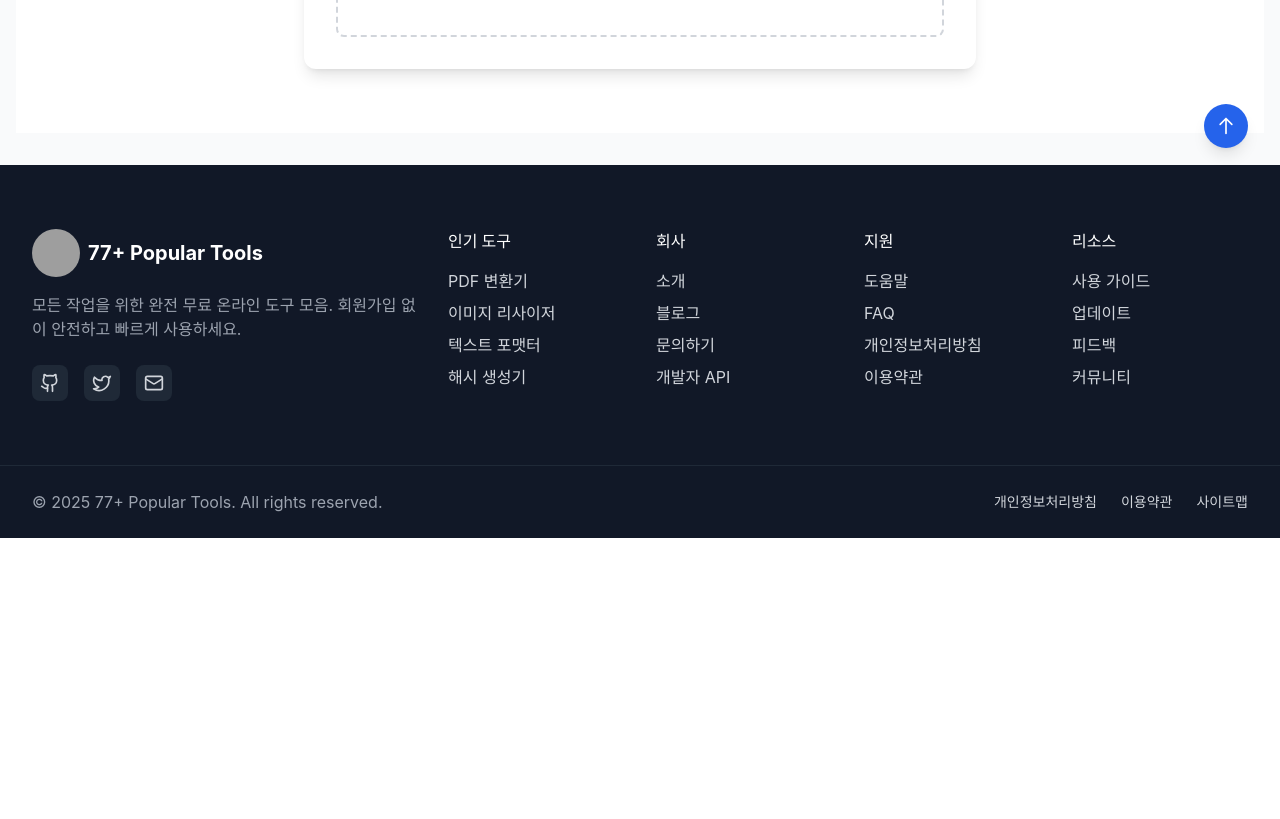
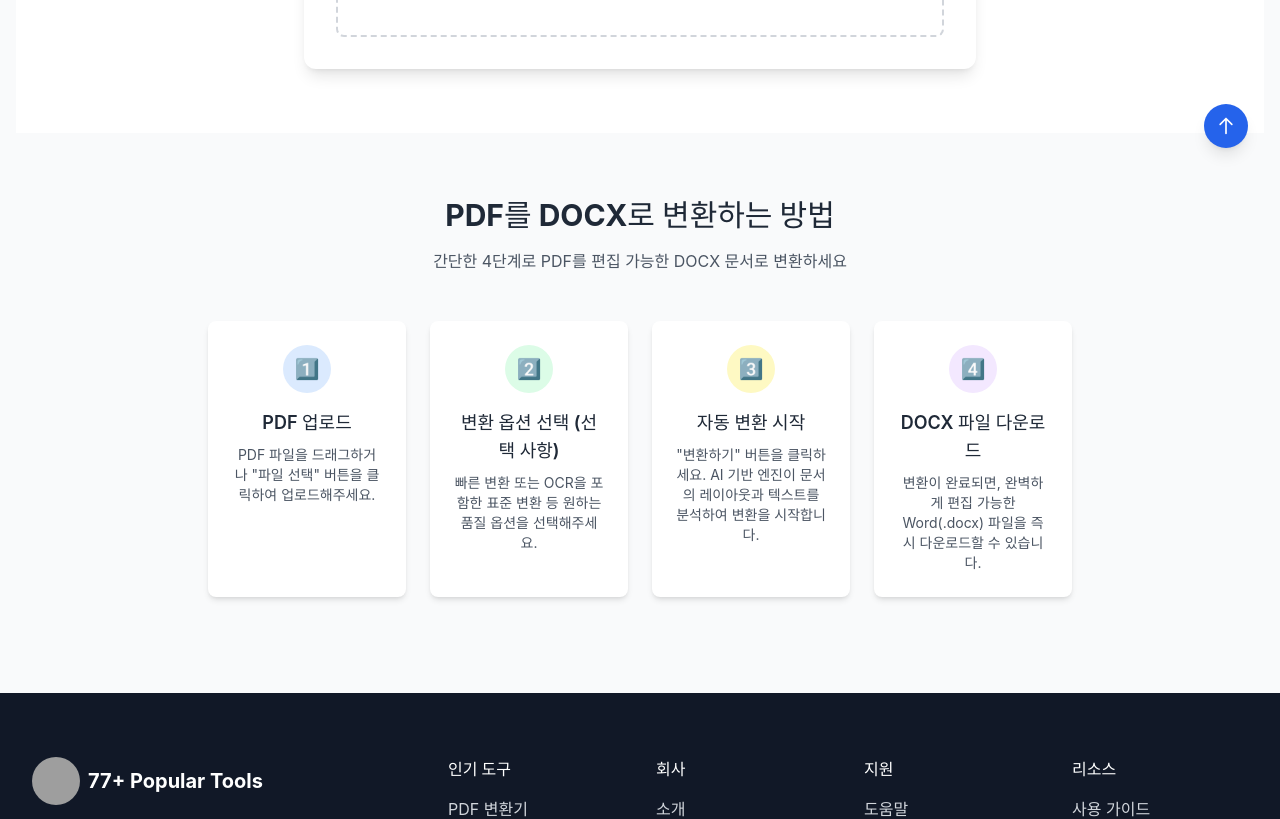
Before and after one commit to psj1389-ps/Popular-77, a React (Vite) app in the folder frontend/: page /tools/pdf-doc in a window 1280 px wide. Shown: the part 620-1439 px from the top of the page. Before the commit the page ends 1158 px from the top, so only its background shows below. Built offline with nearby package versions, Linux system fonts and the light colour scheme; grey boxes are pictures that could not be loaded.

Commit message:
Add: 4-step guide section for PDF to DOCX conversion process

```diff
--- a/frontend/src/pages/pdf-to-doc.tsx
+++ b/frontend/src/pages/pdf-to-doc.tsx
@@ -226,6 +226,54 @@ const PdfToDocPage: React.FC = () => {
           {errorMessage && <p className="mt-4 text-center text-red-500">{errorMessage}</p>}
         </div>
       </div>
+
+      {/* PDF를 DOCX로 변환하는 방법 가이드 섹션 */}
+      <div className="bg-gray-50 py-16">
+        <div className="max-w-4xl mx-auto px-4">
+          <div className="text-center mb-12">
+            <h2 className="text-3xl font-bold text-gray-800 mb-4">PDF를 DOCX로 변환하는 방법</h2>
+            <p className="text-gray-600">간단한 4단계로 PDF를 편집 가능한 DOCX 문서로 변환하세요</p>
+          </div>
+
+          <div className="grid grid-cols-1 md:grid-cols-2 lg:grid-cols-4 gap-6">
+            {/* 1단계: PDF 업로드 */}
+            <div className="bg-white rounded-lg p-6 shadow-md hover:shadow-lg transition-shadow">
+              <div className="flex items-center justify-center w-12 h-12 bg-blue-100 rounded-full mb-4 mx-auto">
+                <span className="text-xl font-bold text-blue-600">1️⃣</span>
+              </div>
+              <h3 className="text-lg font-semibold text-gray-800 mb-2 text-center">PDF 업로드</h3>
+              <p className="text-gray-600 text-sm text-center">PDF 파일을 드래그하거나 "파일 선택" 버튼을 클릭하여 업로드해주세요.</p>
+            </div>
+
+            {/* 2단계: 변환 옵션 선택 */}
+            <div className="bg-white rounded-lg p-6 shadow-md hover:shadow-lg transition-shadow">
+              <div className="flex items-center justify-center w-12 h-12 bg-green-100 rounded-full mb-4 mx-auto">
+                <span className="text-xl font-bold text-green-600">2️⃣</span>
+              </div>
+              <h3 className="text-lg font-semibold text-gray-800 mb-2 text-center">변환 옵션 선택 (선택 사항)</h3>
+              <p className="text-gray-600 text-sm text-center">빠른 변환 또는 OCR을 포함한 표준 변환 등 원하는 품질 옵션을 선택해주세요.</p>
+            </div>
+
+            {/* 3단계: 자동 변환 시작 */}
+            <div className="bg-white rounded-lg p-6 shadow-md hover:shadow-lg transition-shadow">
+              <div className="flex items-center justify-center w-12 h-12 bg-yellow-100 rounded-full mb-4 mx-auto">
+                <span className="text-xl font-bold text-yellow-600">3️⃣</span>
+              </div>
+              <h3 className="text-lg font-semibold text-gray-800 mb-2 text-center">자동 변환 시작</h3>
+              <p className="text-gray-600 text-sm text-center">"변환하기" 버튼을 클릭하세요. AI 기반 엔진이 문서의 레이아웃과 텍스트를 분석하여 변환을 시작합니다.</p>
+            </div>
+
+            {/* 4단계: DOCX 파일 다운로드 */}
+            <div className="bg-white rounded-lg p-6 shadow-md hover:shadow-lg transition-shadow">
+              <div className="flex items-center justify-center w-12 h-12 bg-purple-100 rounded-full mb-4 mx-auto">
+                <span className="text-xl font-bold text-purple-600">4️⃣</span>
+              </div>
+              <h3 className="text-lg font-semibold text-gray-800 mb-2 text-center">DOCX 파일 다운로드</h3>
+              <p className="text-gray-600 text-sm text-center">변환이 완료되면, 완벽하게 편집 가능한 Word(.docx) 파일을 즉시 다운로드할 수 있습니다.</p>
+            </div>
+          </div>
+        </div>
+      </div>
     </div>
   );
 };
```
